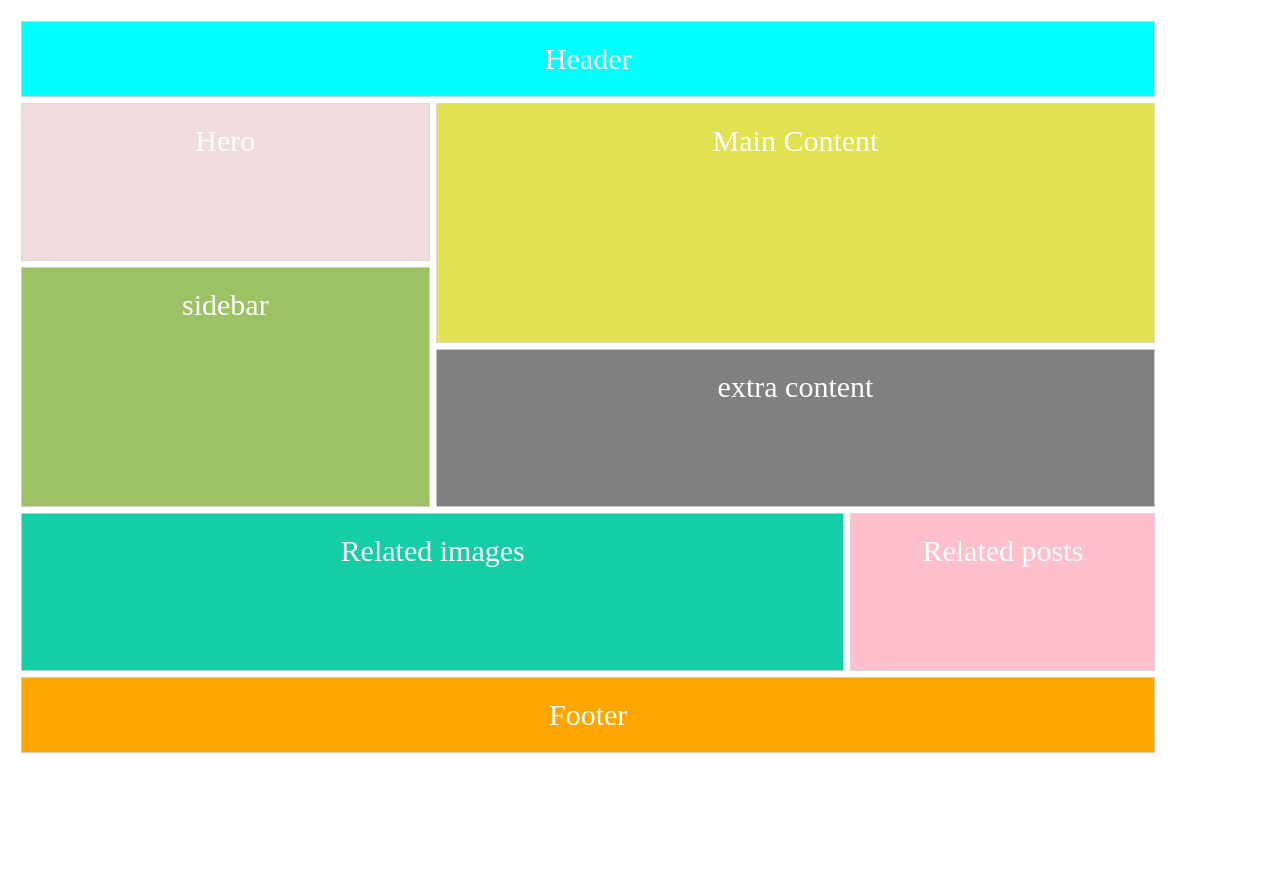
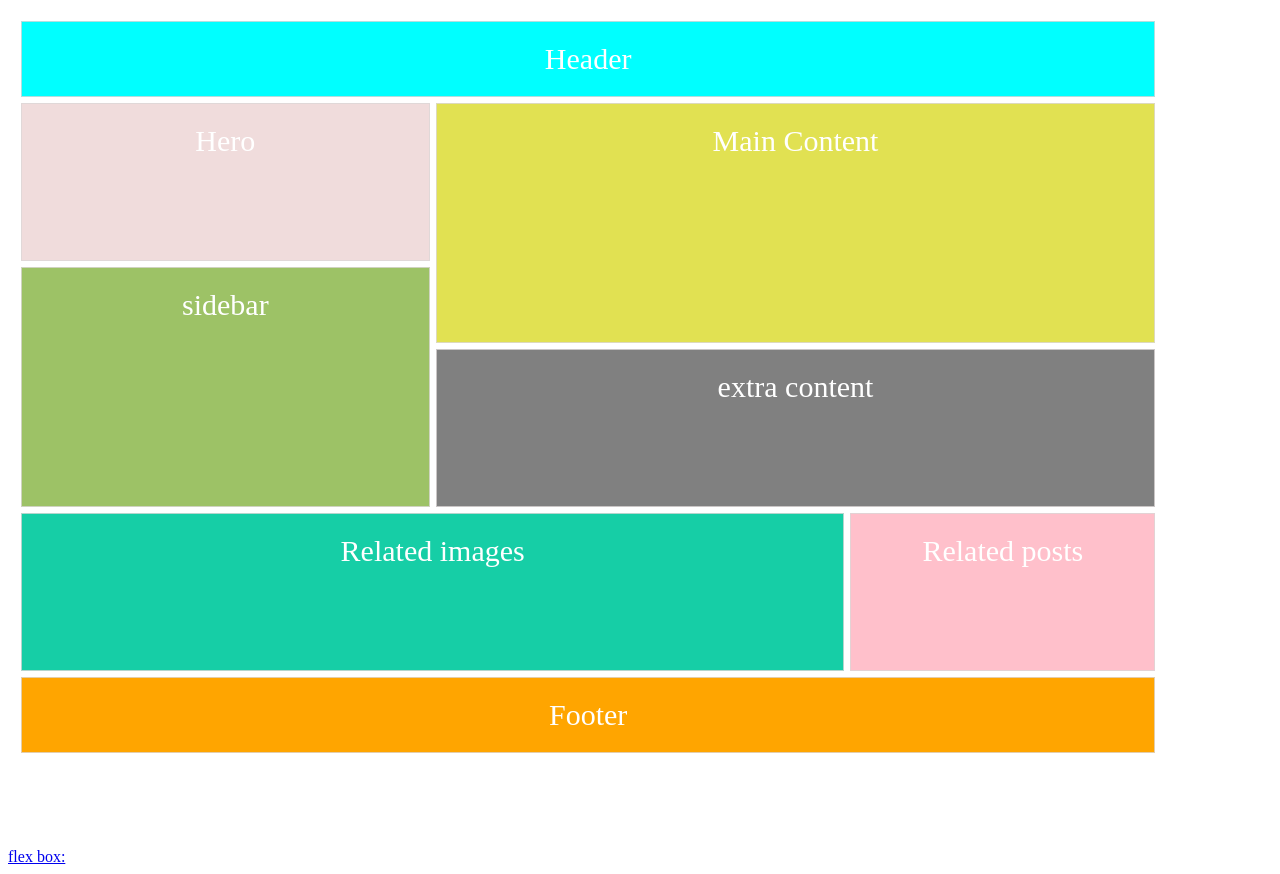
Before and after one commit to Ramajardat/Gird-and-flex-Rev, a plain HTML site: page index.html in a window 1280 px wide. Drawn offline with Linux system fonts and the light colour scheme.

Commit message:
added flex link

```diff
--- a/index.html
+++ b/index.html
@@ -19,5 +19,6 @@
       <div class="item item7">Related posts</div>
       <div class="item item8">Footer</div>
     </div>
+    <a href="index2.html"> flex box: </a>
   </body>
 </html>
```
